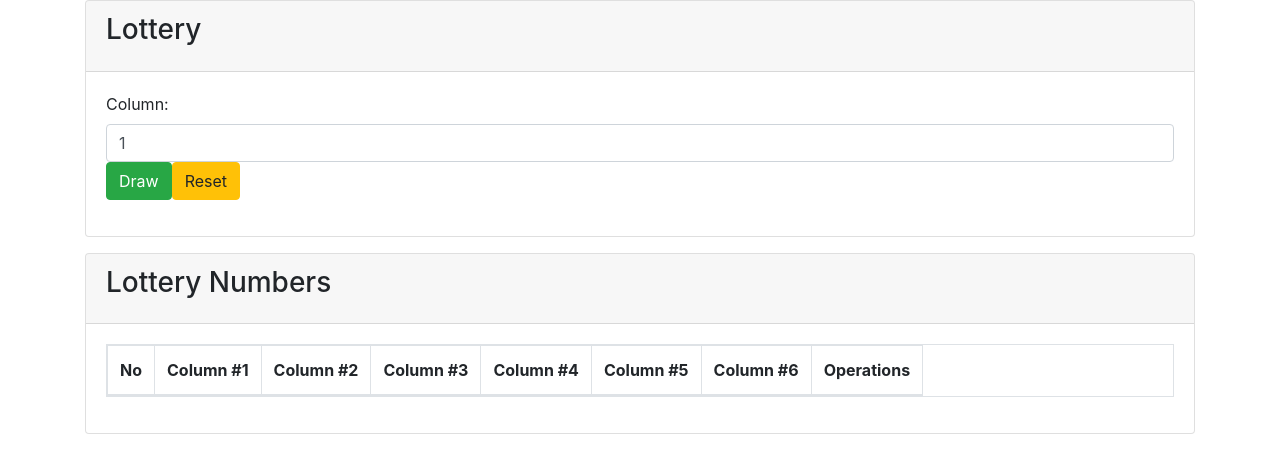
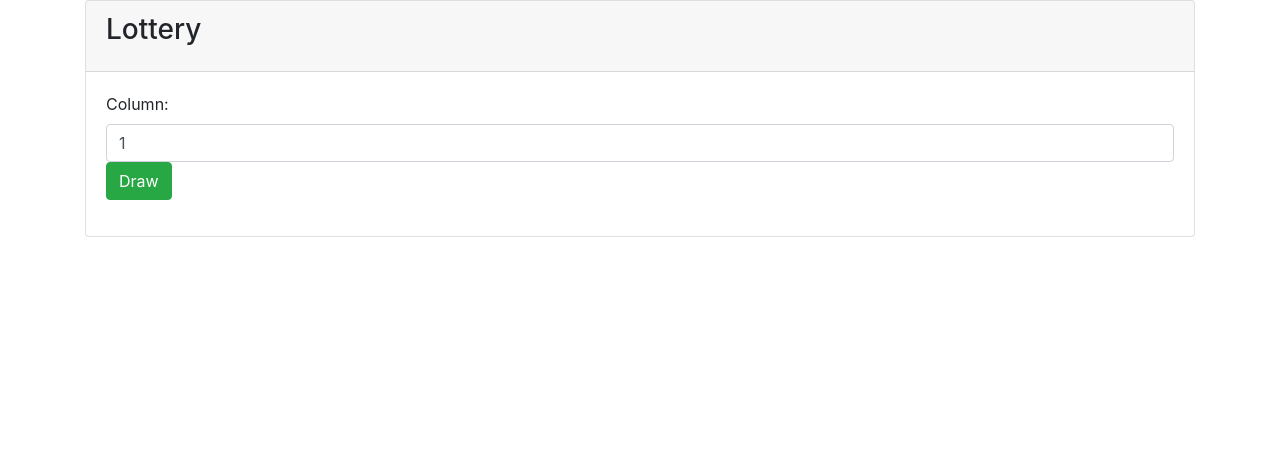
Before and after one commit to deepcloudlabs/dcl306-2020-jun-15, a React (Create React App) app in the folder lottery/: page / in a window 1280 px wide. Shown: the top 470 px of the page. Built offline with nearby package versions, Linux system fonts and the light colour scheme.

Commit message:
show and hide components in render() method

```diff
--- a/lottery/src/component/lottery.js
+++ b/lottery/src/component/lottery.js
@@ -21,28 +21,11 @@ export default class Lottery extends React.Component {
     }
 */
     render() {
-        return (
-            <div className="container">
-                <div className="card">
-                    <div className="card-header">
-                        <h3 className="card-title">Lottery</h3>
-                    </div>
-                    <div className="card-body">
-                        <div className="form-group">
-                            <label htmlFor="column">Column:</label>
-                            <input id="column"
-                                   name="column"
-                                   value={this.state.column}
-                                   onChange={this.handleColumnChange}
-                                   className="form-control"
-                                   type="text"></input>
-                            <button className="btn btn-success" onClick={this.draw}>Draw</button>
-                            <button className="btn btn-warning" onClick={this.resetNumbers}>Reset</button>
-                        </div>
-                    </div>
-                </div>
-                <p></p>
-                <div className="card">
+        let resetButton = "";
+        let lotteryNumbersCard = "";
+        if (this.state.numbers.length>0){
+            resetButton = <button className="btn btn-warning" onClick={this.resetNumbers}>Reset</button>;
+            lotteryNumbersCard = <div className="card">
                 <div className="card-header">
                     <h3 className="card-title">Lottery Numbers</h3>
                 </div>
@@ -69,7 +52,30 @@ export default class Lottery extends React.Component {
                         </tbody>
                     </table>
                 </div>
+            </div>;
+        }
+        return (
+            <div className="container">
+                <div className="card">
+                    <div className="card-header">
+                        <h3 className="card-title">Lottery</h3>
                     </div>
+                    <div className="card-body">
+                        <div className="form-group">
+                            <label htmlFor="column">Column:</label>
+                            <input id="column"
+                                   name="column"
+                                   value={this.state.column}
+                                   onChange={this.handleColumnChange}
+                                   className="form-control"
+                                   type="text"></input>
+                            <button className="btn btn-success" onClick={this.draw}>Draw</button>
+                            {resetButton}
+                        </div>
+                    </div>
+                </div>
+                <p></p>
+                {lotteryNumbersCard}
             </div>
         );
     }
```
Lines whose indentation alone changed are shown as unchanged.
